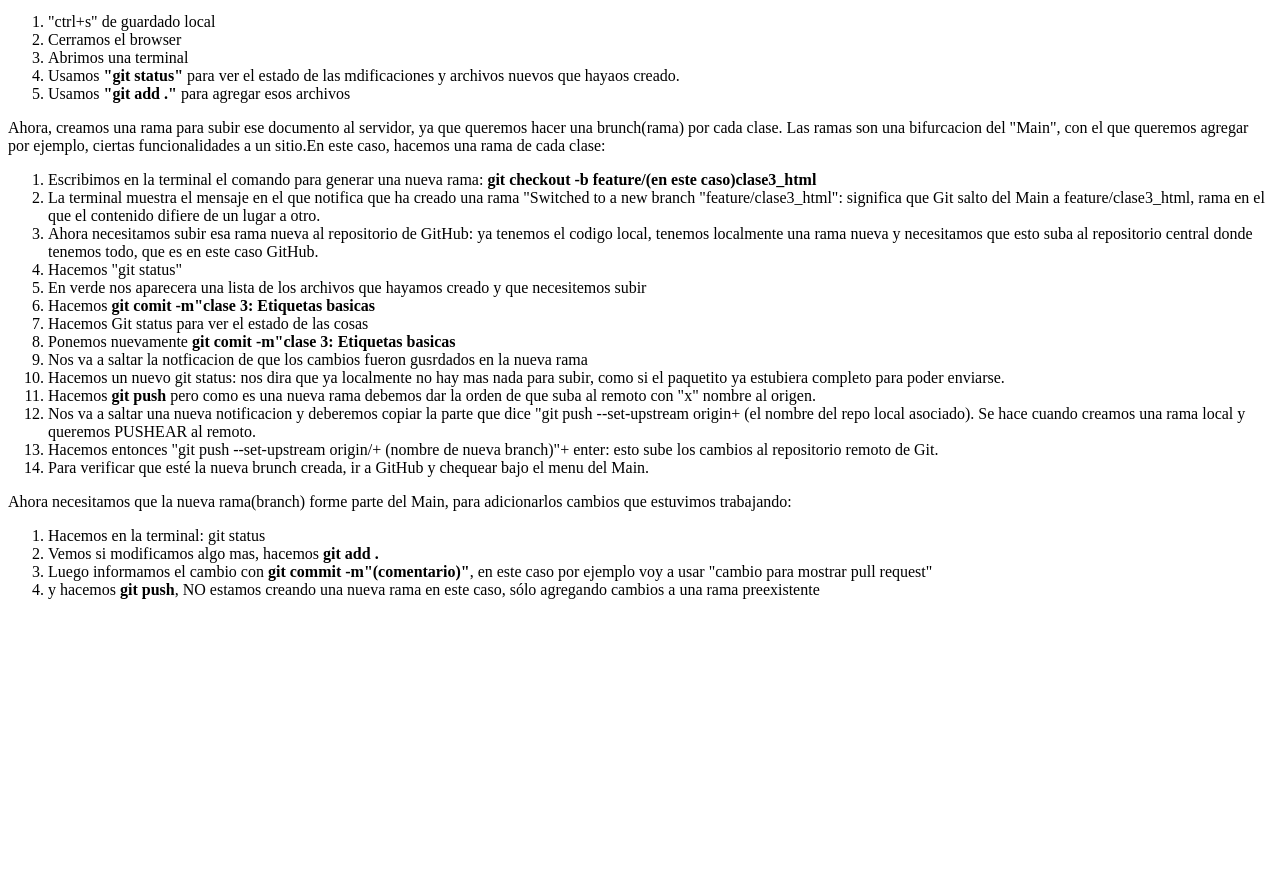
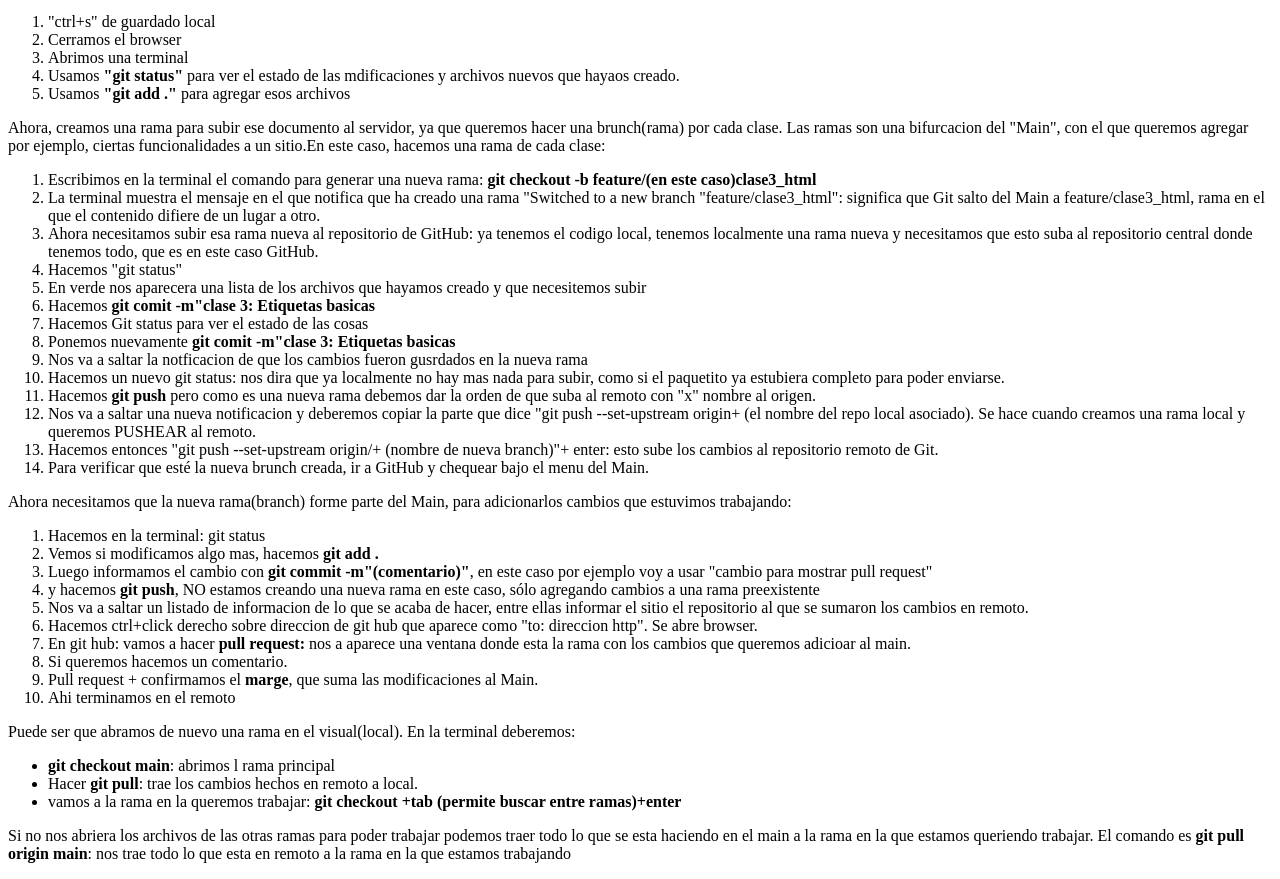
Before and after one commit to Yamila08/22549_FRONT, a plain HTML site: page Clase 2 y 3/github.html in a window 1280 px wide. Shown: the part 101-980 px from the top of the page. Before the commit the page ends 800 px from the top, so only its background shows below. Drawn offline with Linux system fonts and the light colour scheme.

Commit message:
aprendiendo git

```diff
--- a/Clase 2 y 3/github.html
+++ b/Clase 2 y 3/github.html
@@ -38,9 +38,26 @@
                 <li>Vemos si modificamos algo mas,  hacemos <b>git add .</b></li>
                 <li>Luego informamos el cambio con <b>git commit -m"(comentario)"</b>, en este caso por ejemplo voy a usar "cambio para mostrar pull request"</li>
                 <li>y hacemos <b>git push</b>, NO estamos creando una nueva rama en este caso, sólo agregando cambios a una rama preexistente</li>
+                <li>Nos va a saltar un listado de informacion de lo que se acaba de hacer, entre ellas informar el sitio el repositorio al que se sumaron los cambios en remoto.</li>
+                <li>Hacemos ctrl+click derecho sobre direccion de git hub que aparece como "to: direccion http". Se abre browser.</li>
+                <li>En git hub: vamos a hacer <b>pull request:</b> nos a aparece una ventana donde esta la rama con los cambios que queremos adicioar al main.</li>
+                <li>Si queremos hacemos un comentario.</li>
+                <li>Pull request + confirmamos el <b>marge</b>, que suma las modificaciones al Main.</li>
+                <li>Ahi terminamos en el remoto</li>
             </ol>
         </p>
-        <p></p>
+        <p>Puede ser que abramos de nuevo una rama en el visual(local). En la terminal deberemos:
+            <ul>
+                <li><b>git checkout main</b>: abrimos l rama principal</li>
+                <li>Hacer <b>git pull</b>: trae los cambios hechos en remoto a local.</li>
+                <li>vamos a la rama en la queremos trabajar: <b>git checkout +tab (permite buscar entre ramas)+enter</b></li>
+
+            </ul>
+
+        </p>
+        <p>
+            Si no nos abriera los archivos de las otras ramas para poder trabajar podemos traer todo lo que se esta haciendo en el main a la rama en la que estamos queriendo trabajar. El comando es <b>git pull origin main</b>: nos trae todo lo que esta en remoto a la rama en la que estamos trabajando
+        </p>
 
 
     </body>
```
